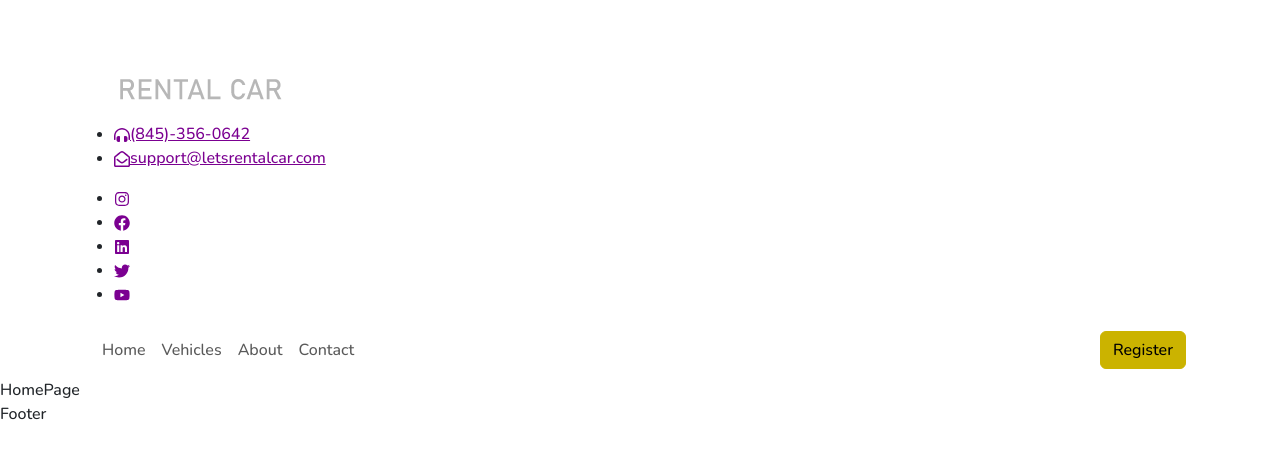
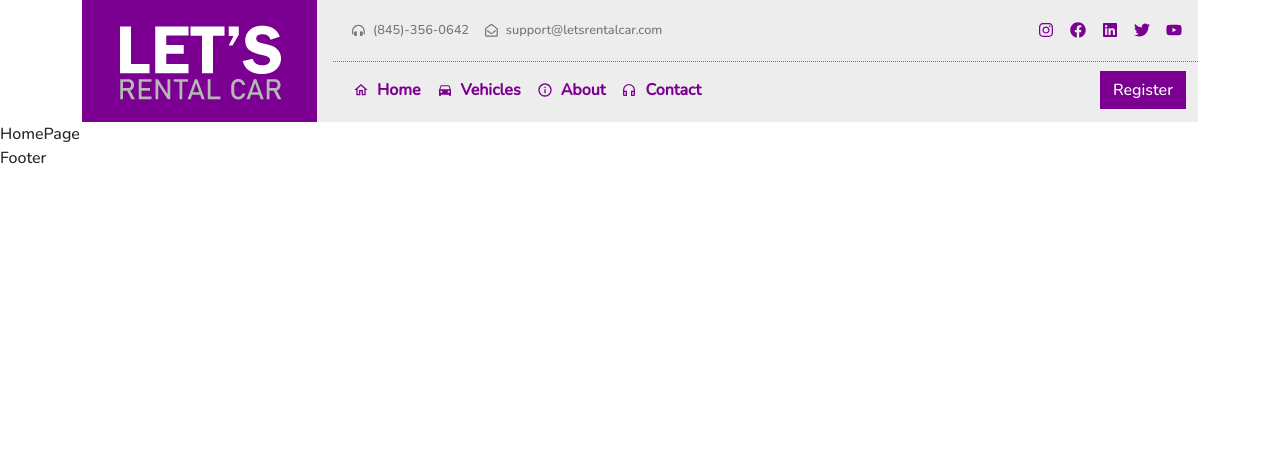
Before and after one commit to meteyildirim/bitproj, a React (Create React App) app in the folder car-rent/: page / in a window 1280 px wide. Shown: the top 458 px of the page. Built offline with nearby package versions, Linux system fonts and the light colour scheme.

Commit message:
styling menubar, topbar

```diff
--- a/car-rent/src/assets/scss/_variables.scss
+++ b/car-rent/src/assets/scss/_variables.scss
@@ -6,7 +6,13 @@ $color5: rgb(123, 0, 145, 0.5);
 $color6: rgb(203, 179, 0, 0.5);
 
 /*BOOTSTRAP */
-
-$primary: $color1; // bootstrap in orjinal degerlerini degistiriyoruz
+// bootstrap in orjinal degerlerini degistiriyoruz
+// asagidaki degiskenleri bootstrap/scc/_varibles da bulunur ve burada istedigimiz sekilde overwrite yapilir
+$primary: $color1;
 $secondary: $color2;
 $font-family-sans-serif: "Nunito";
+$navbar-light-color: $color1;
+$navbar-light-hover-color: $color2;
+$navbar-light-active-color: $color2;
+$nav-link-font-weight: 600;
+$border-radius: 0;
--- a/car-rent/src/components/user/common/header/header.js
+++ b/car-rent/src/components/user/common/header/header.js
@@ -14,10 +14,10 @@ const Header = () => {
           <div className="logo">
             <img src={logo} alt={settings.siteName} className="img-fluid" />
           </div>
-        </div>
-        <div className="menus">
-          <Topbar />
-          <Menubar />
+          <div className="menus">
+            <Topbar />
+            <Menubar />
+          </div>
         </div>
       </Container>
     </>
--- a/car-rent/src/components/user/common/header/header.scss
+++ b/car-rent/src/components/user/common/header/header.scss
@@ -0,0 +1,54 @@
+@use "../../../../assets/scss/variables" as v;
+@use "../../../../assets/scss/mixins" as m;
+// yukaridaki dosyalardaki bazi bilgileri kullanmak icin import ettik
+
+.header {
+  @include m.flexbox($align-items: stretch);
+  background-color: v.$color4;
+
+  .logo {
+    background-color: v.$color1;
+  }
+  .menus {
+    @include m.flexbox(column, center, stretch);
+    flex: 1;
+    padding-left: 1rem;
+    font-size: 0.8rem;
+
+    .topbar {
+      @include m.flexbox(row, space-between, center, 1rem);
+      flex: 1;
+      border-bottom: 1px dotted v.$color3;
+      ul {
+        @include m.reset-list();
+
+        a {
+          text-decoration: none;
+          @include m.flexbox($align-items: center, $gap: 0.5rem);
+        }
+      }
+      .contact-bar {
+        @include m.flexbox($gap: 1rem);
+        flex: 2;
+        padding-left: 1.2rem;
+        a {
+          color: v.$color3;
+        }
+      }
+      .social-bar {
+        @include m.flexbox($justify-content: flex-end, $gap: 1rem);
+        flex: 1;
+        padding-right: 1rem;
+        font-size: 1rem;
+      }
+    }
+    .menubar {
+      flex: 1;
+      font-size: 1rem;
+
+      a {
+        @include m.flexbox($align-items: center, $gap: 0.5rem);
+      }
+    }
+  }
+}
--- a/car-rent/src/components/user/common/header/menubar.js
+++ b/car-rent/src/components/user/common/header/menubar.js
@@ -4,6 +4,12 @@ import Navbar from "react-bootstrap/Navbar";
 import Container from "react-bootstrap/Container";
 import { Link } from "react-router-dom";
 import { Button } from "react-bootstrap";
+import {
+  MdOutlineHome,
+  MdInfoOutline,
+  MdOutlineHeadphones,
+  MdDirectionsCar,
+} from "react-icons/md";
 
 const Menubar = () => {
   return (
@@ -14,20 +20,23 @@ const Menubar = () => {
           <Navbar.Collapse id="basic-navbar-nav">
             <Nav className="me-auto">
               <Nav.Link as={Link} to="/">
+                <MdOutlineHome />
                 Home
               </Nav.Link>
               <Nav.Link as={Link} to="/vehicles">
+                <MdDirectionsCar />
                 Vehicles
               </Nav.Link>
               <Nav.Link as={Link} to="/about">
+                <MdInfoOutline />
                 About
               </Nav.Link>
               <Nav.Link as={Link} to="/contact">
-                Contact
+                <MdOutlineHeadphones /> Contact
               </Nav.Link>
             </Nav>
             <div className="register">
-              <Button variant="secondary" as={Link} to="/auth">
+              <Button variant="primary" as={Link} to="/auth">
                 Register
               </Button>
             </div>
```
